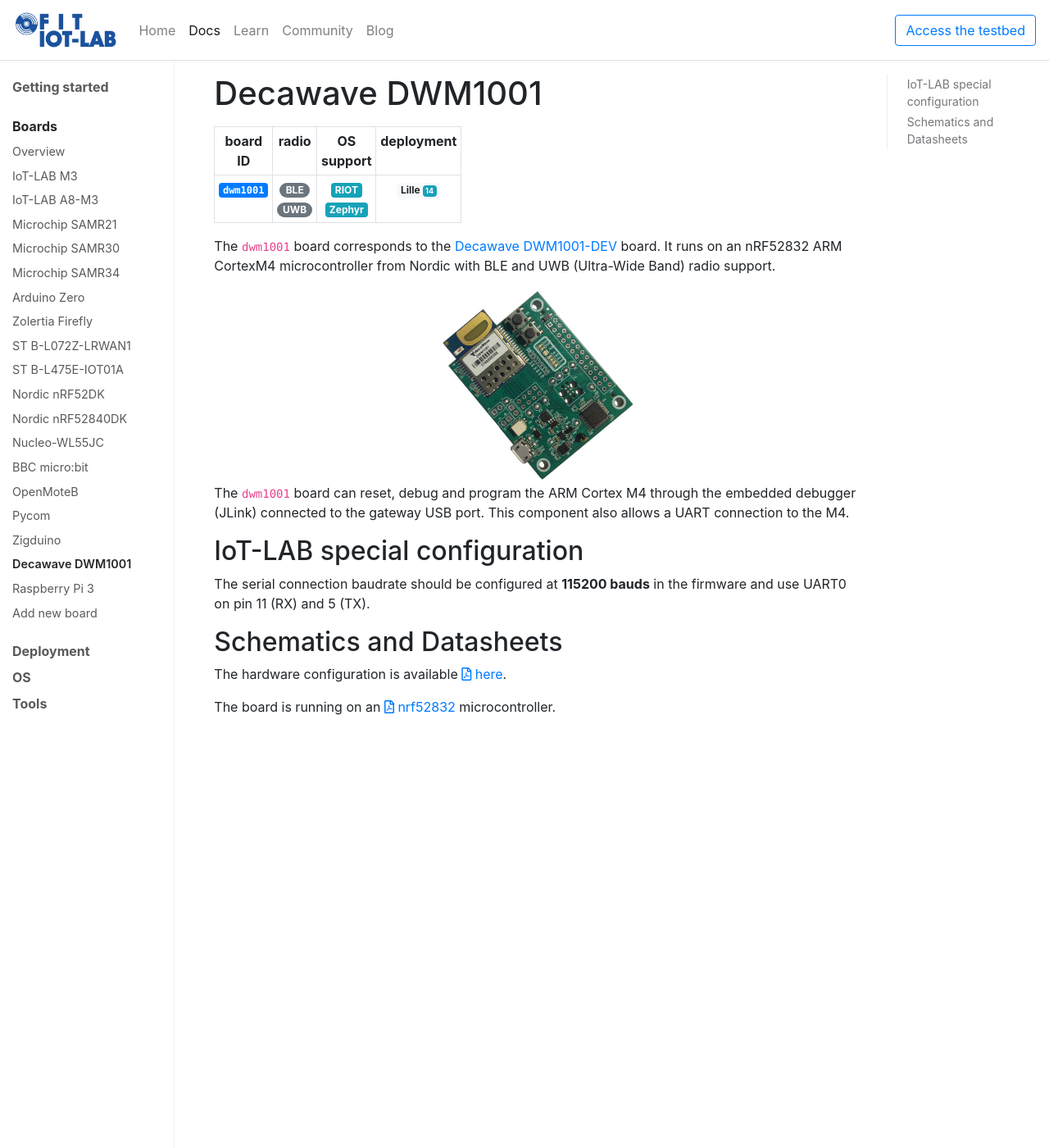
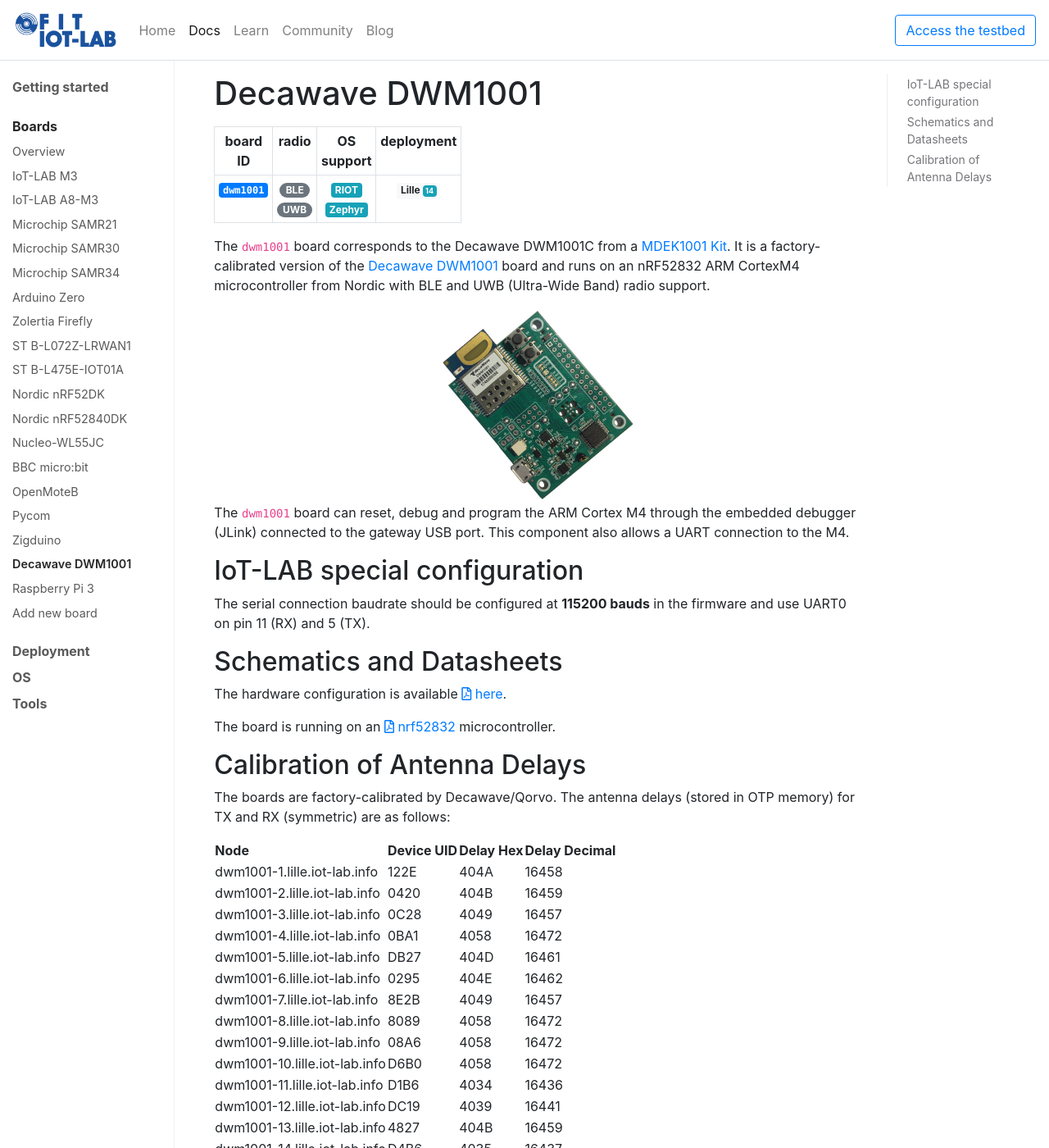
Before and after one commit to iot-lab/iot-lab.github.io, a Jekyll site: the page built from docs/boards/decawave-dwm1001.md, in a window 1280 px wide and 1400 px high. Shown: the whole window at 82% size. Built offline with Jekyll 4.4.1, drawn with Linux system fonts in a browser that asks for light colours; nearby versions of some CDN libraries; comment, search, counter and statistics services are not loaded; some of the changed text lies outside the part shown.

Commit message:
Add DWM1001 OTP antenna delay calibration values to docs (#10)

```diff
--- a/docs/boards/decawave-dwm1001.md
+++ b/docs/boards/decawave-dwm1001.md
@@ -5,10 +5,7 @@
 ---
 
 
-The `dwm1001` board corresponds to the
-[Decawave DWM1001-DEV](https://www.decawave.com/product/dwm1001-development-board/) board. It
-runs on an nRF52832 ARM CortexM4 microcontroller from Nordic with BLE and UWB (Ultra-Wide Band) radio
-support.
+The `dwm1001` board corresponds to the Decawave DWM1001C from a [MDEK1001 Kit](https://www.qorvo.com/products/p/MDEK1001). It is a factory-calibrated version of the [Decawave DWM1001](https://www.decawave.com/product/dwm1001-development-board/) board and runs on an nRF52832 ARM CortexM4 microcontroller from Nordic with BLE and UWB (Ultra-Wide Band) radio support.
 
 <div style="text-align:center">
 <img src="{{ '/assets/images/docs/boards/dwm1001/' | relative_url}}dwm1001.jpeg" style="width:30%;"/>
@@ -29,3 +26,25 @@
 
 The board is running on an [<i class="far fa-file-pdf"/>&nbsp;nrf52832](https://infocenter.nordicsemi.com/pdf/nRF52832_PS_v1.4.pdf)
 microcontroller.
+
+
+## Calibration of Antenna Delays
+
+The boards are factory-calibrated by Decawave/Qorvo. The antenna delays (stored in OTP memory) for TX and RX (symmetric) are as follows:
+
+| Node                          	| Device UID 	| Delay Hex  	| Delay Decimal 	|
+|-------------------------------	|------------	|------	|---------	|
+| dwm1001-1.lille.iot-lab.info  	| 122E       	| 404A 	| 16458   	|
+| dwm1001-2.lille.iot-lab.info  	| 0420       	| 404B 	| 16459   	|
+| dwm1001-3.lille.iot-lab.info  	| 0C28       	| 4049 	| 16457   	|
+| dwm1001-4.lille.iot-lab.info  	| 0BA1       	| 4058 	| 16472   	|
+| dwm1001-5.lille.iot-lab.info  	| DB27       	| 404D 	| 16461   	|
+| dwm1001-6.lille.iot-lab.info  	| 0295       	| 404E 	| 16462   	|
+| dwm1001-7.lille.iot-lab.info  	| 8E2B       	| 4049 	| 16457   	|
+| dwm1001-8.lille.iot-lab.info  	| 8089       	| 4058 	| 16472   	|
+| dwm1001-9.lille.iot-lab.info  	| 08A6       	| 4058 	| 16472   	|
+| dwm1001-10.lille.iot-lab.info 	| D6B0       	| 4058 	| 16472   	|
+| dwm1001-11.lille.iot-lab.info 	| D1B6       	| 4034 	| 16436   	|
+| dwm1001-12.lille.iot-lab.info 	| DC19       	| 4039 	| 16441   	|
+| dwm1001-13.lille.iot-lab.info 	| 4827       	| 404B 	| 16459   	|
+| dwm1001-14.lille.iot-lab.info 	| D4B6       	| 4035 	| 16437   	|
```
